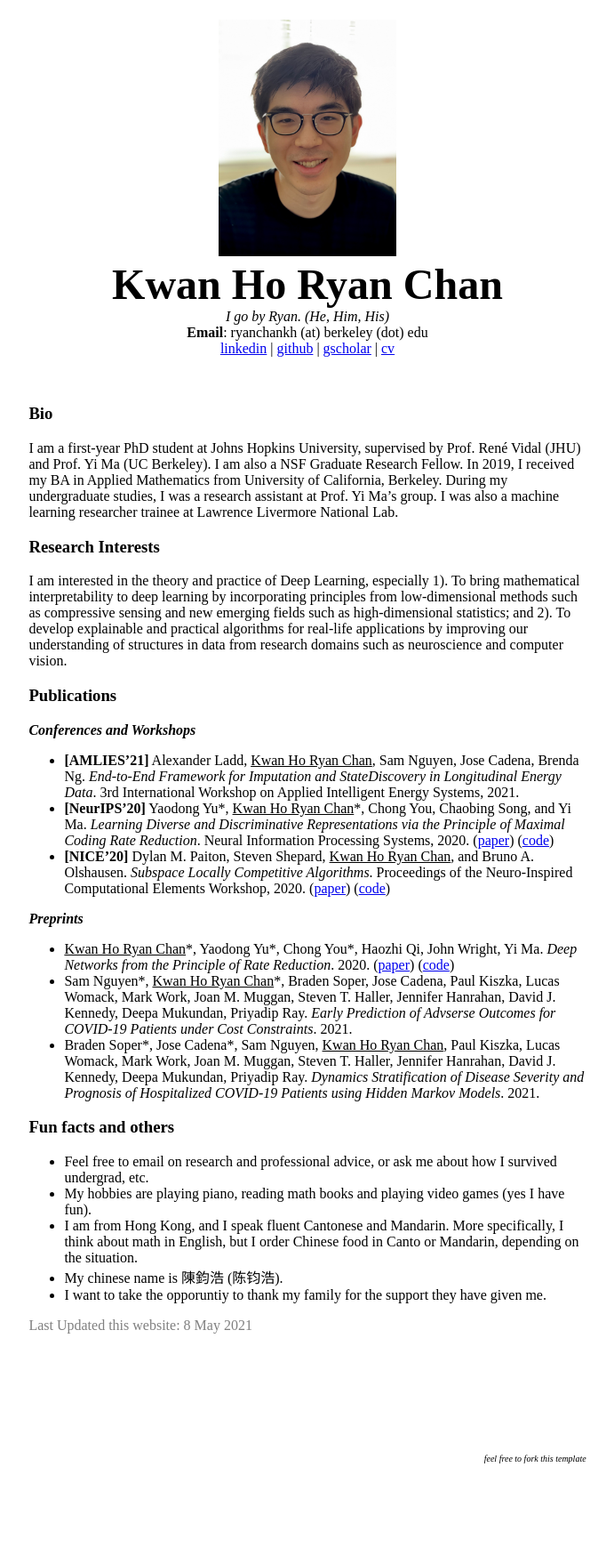
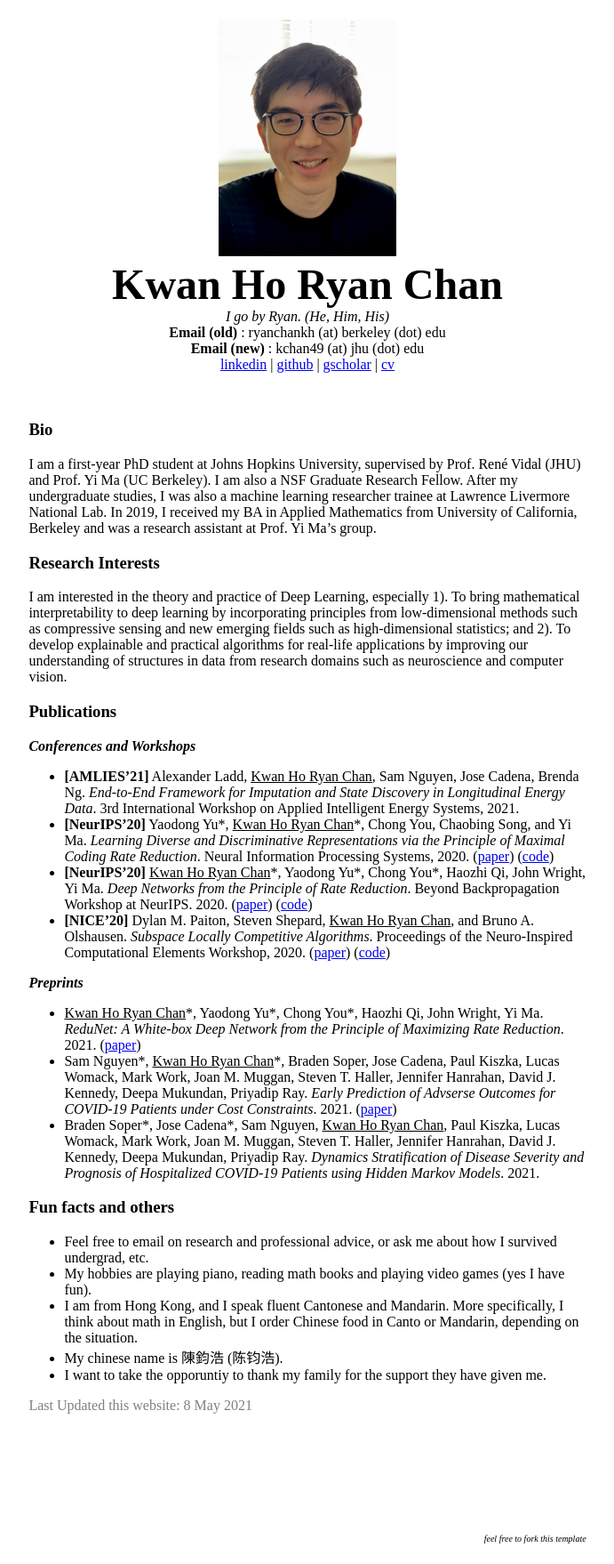
Before and after one commit to ryanchankh/ryanchankh.github.io, a Jekyll site: the page built from index.md, in a window 1280 px wide. Shown: the whole page at 89% size, without its empty margins (294-985 px from the left). Built offline with Jekyll 4.4.1, drawn with Linux system fonts in a browser that asks for light colours; before the commit the page ends 1668 px from its top, so only the background shows below that.

```diff
--- a/index.md
+++ b/index.md
@@ -6,8 +6,9 @@
 <center><img src="headshot.jpg" alt="headshot" width="200"/></center>
 <center><strong><font size="10">Kwan Ho Ryan Chan</font></strong></center>
 <center><i>I go by Ryan. (He, Him, His)</i></center>
-<center><strong>Email</strong>: ryanchankh (at) berkeley (dot) edu <br></center>
+<center><strong>Email (old) </strong>: ryanchankh (at) berkeley (dot) edu <br></center>
 <center>
+<center><strong>Email (new) </strong>: kchan49 (at) jhu (dot) edu <br></center>
 <a href="https://www.linkedin.com/in/ryanchankh">linkedin</a> |
 <a href="https://www.github.com/ryanchankh">github</a> |
 <a href="https://scholar.google.com/citations?user=DBXWBqcAAAAJ&hl=en">gscholar</a> |
@@ -22,7 +23,7 @@
 
 ### Bio
 <!--**Bio**: <br>-->
-I am a first-year PhD student at Johns Hopkins University, supervised by Prof. René Vidal (JHU) and Prof. Yi Ma (UC Berkeley). I am also a NSF Graduate Research Fellow. In 2019, I received my BA in Applied Mathematics from University of California, Berkeley. During my undergraduate studies, I was a research assistant at Prof. Yi Ma's group. I was also a machine learning researcher trainee at Lawrence Livermore National Lab.
+I am a first-year PhD student at Johns Hopkins University, supervised by Prof. René Vidal (JHU) and Prof. Yi Ma (UC Berkeley). I am also a NSF Graduate Research Fellow. After my undergraduate studies, I was also a machine learning researcher trainee at Lawrence Livermore National Lab. In 2019, I received my BA in Applied Mathematics from University of California, Berkeley and was a research assistant at Prof. Yi Ma's group.
 
 <!--**Research Interests**: <br>-->
 ### Research Interests
@@ -32,19 +33,20 @@
 ### Publications
 ***Conferences and Workshops*** <br>
 
-- **[AMLIES'21]** Alexander Ladd, <u>Kwan Ho Ryan Chan</u>, Sam Nguyen, Jose Cadena, Brenda Ng. *End-to-End Framework for Imputation and StateDiscovery in Longitudinal Energy Data*. 3rd International Workshop on Applied Intelligent Energy Systems, 2021.
+- **[AMLIES'21]** Alexander Ladd, <u>Kwan Ho Ryan Chan</u>, Sam Nguyen, Jose Cadena, Brenda Ng. *End-to-End Framework for Imputation and State Discovery in Longitudinal Energy Data*. 3rd International Workshop on Applied Intelligent Energy Systems, 2021.
 - **[NeurIPS'20]** Yaodong Yu\*, <u>Kwan Ho Ryan Chan</u>\*, Chong You, Chaobing Song, and Yi Ma. *Learning Diverse and Discriminative Representations via the Principle of Maximal Coding Rate Reduction*. Neural Information Processing Systems, 2020.
 ([paper](https://proceedings.neurips.cc/paper/2020/file/6ad4174eba19ecb5fed17411a34ff5e6-Supplemental.pdf))
 ([code](https://github.com/ryanchankh/mcr2)) <br>
+- **[NeurIPS'20]** <u>Kwan Ho Ryan Chan</u>\*, Yaodong Yu\*, Chong You\*, Haozhi Qi, John Wright, Yi Ma. *Deep Networks from the Principle of Rate Reduction*. Beyond Backpropagation Workshop at NeurIPS. 2020.
+([paper](https://arxiv.org/abs/2010.14765)) ([code](https://github.com/ryanchankh/redunet))
 - **[NICE'20]** Dylan M. Paiton, Steven Shepard, <u>Kwan Ho Ryan Chan</u>, and Bruno A. Olshausen. *Subspace Locally Competitive Algorithms*.  Proceedings of the Neuro-Inspired Computational Elements Workshop, 2020.
 ([paper](https://dl.acm.org/doi/abs/10.1145/3381755.3381765))
 ([code](https://github.com/dpaiton/DeepSparseCoding/tree/lca_subspace))
 
 ***Preprints*** <br>
 
-- <u>Kwan Ho Ryan Chan</u>\*, Yaodong Yu\*, Chong You\*, Haozhi Qi, John Wright, Yi Ma. *Deep Networks from the Principle of Rate Reduction*. 2020.
-([paper](https://arxiv.org/abs/2010.14765)) ([code](https://github.com/ryanchankh/redunet))
-- Sam Nguyen\*, <u>Kwan Ho Ryan Chan</u>\*, Braden Soper, Jose Cadena, Paul Kiszka, Lucas Womack, Mark Work, Joan M. Muggan, Steven T. Haller, Jennifer Hanrahan, David J. Kennedy, Deepa Mukundan, Priyadip Ray. *Early Prediction of Advserse Outcomes for COVID-19 Patients under Cost Constraints*. 2021.
+- <u>Kwan Ho Ryan Chan</u>\*, Yaodong Yu\*, Chong You\*, Haozhi Qi, John Wright, Yi Ma. *ReduNet: A White-box Deep Network from the Principle of Maximizing Rate Reduction*. 2021. ([paper](https://arxiv.org/abs/2105.10446))
+- Sam Nguyen\*, <u>Kwan Ho Ryan Chan</u>\*, Braden Soper, Jose Cadena, Paul Kiszka, Lucas Womack, Mark Work, Joan M. Muggan, Steven T. Haller, Jennifer Hanrahan, David J. Kennedy, Deepa Mukundan, Priyadip Ray. *Early Prediction of Advserse Outcomes for COVID-19 Patients under Cost Constraints*. 2021. ([paper](https://www.researchsquare.com/article/rs-593801/v1))
 - Braden Soper\*, Jose Cadena\*, Sam Nguyen, <u>Kwan Ho Ryan Chan</u>, Paul Kiszka, Lucas Womack, Mark Work, Joan M. Muggan, Steven T. Haller, Jennifer Hanrahan, David J. Kennedy, Deepa Mukundan, Priyadip Ray. *Dynamics Stratification of Disease Severity and Prognosis of Hospitalized COVID-19 Patients using Hidden Markov Models*. 2021.
 
 ### Fun facts and others
```
